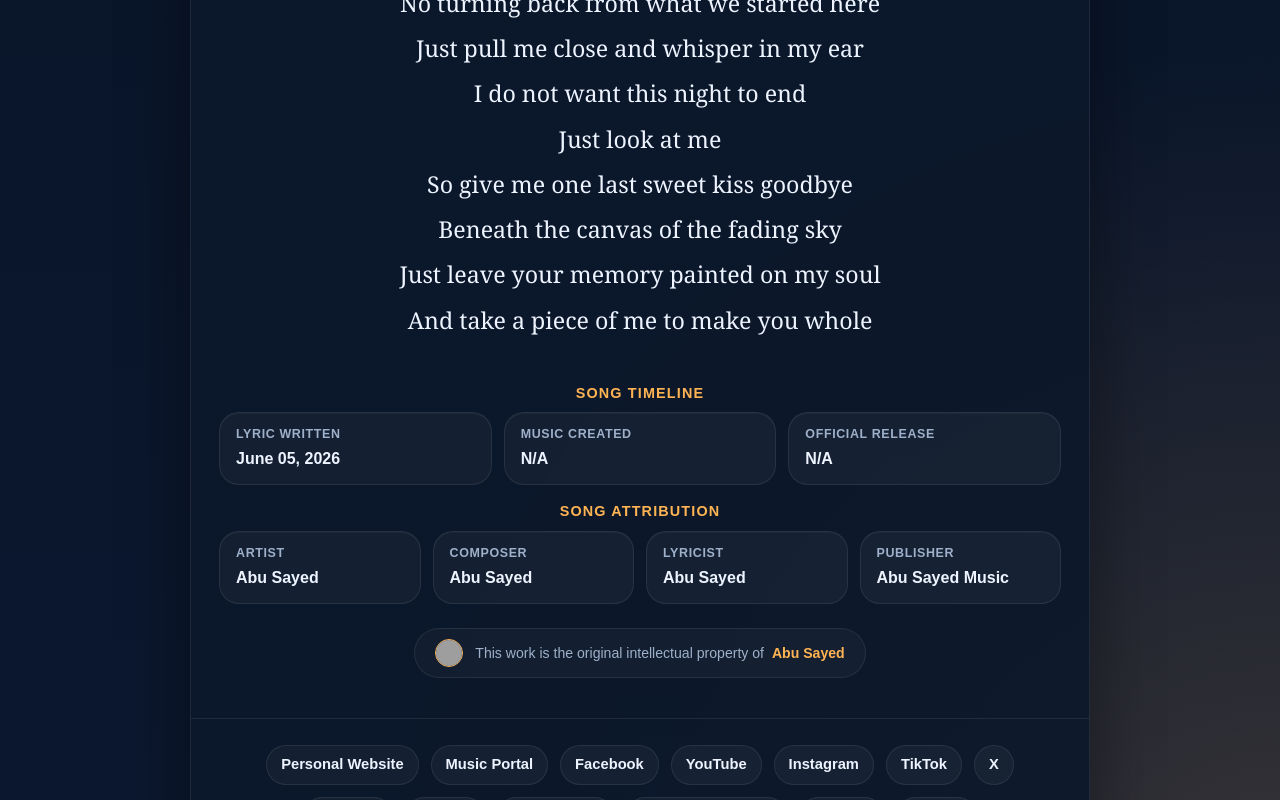
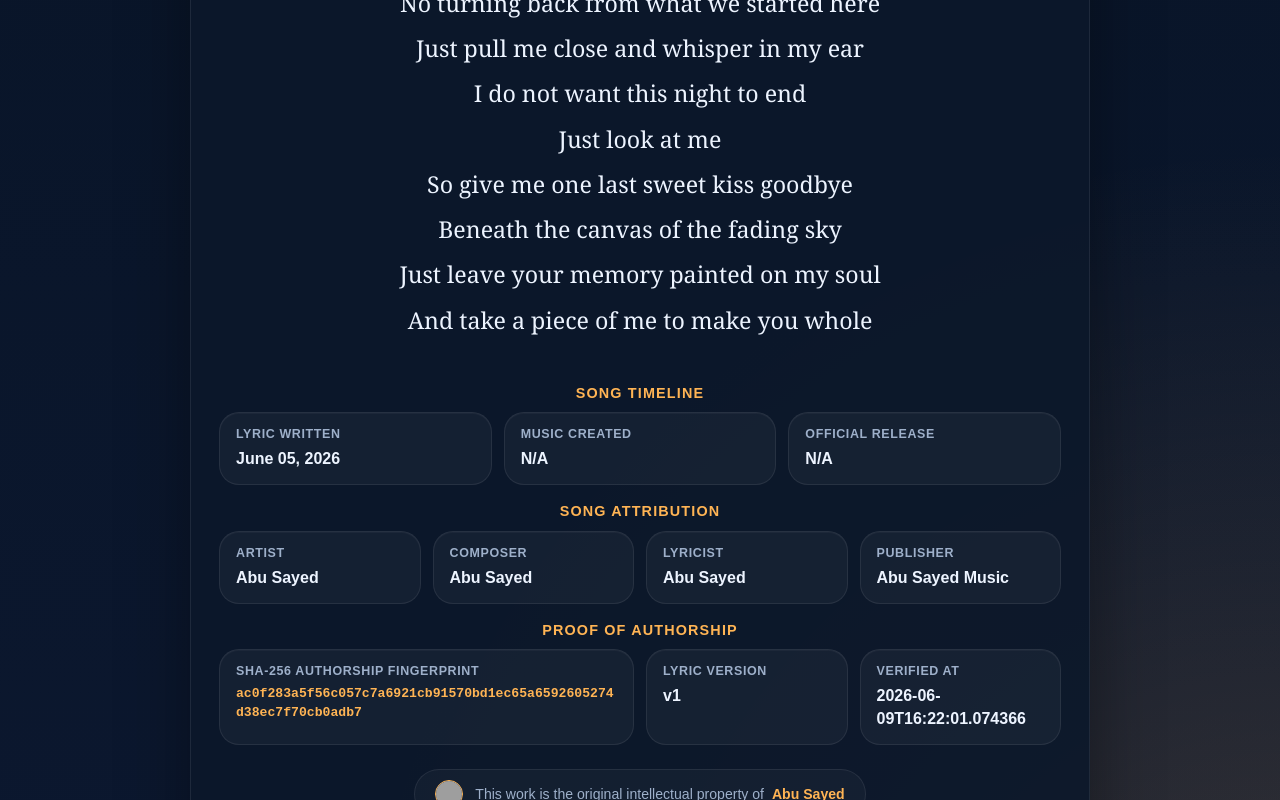
Before and after one commit to ImAbuSayed/last-sweet-kiss-goodbye, a plain HTML site: page index.html in a window 1280 px wide. Shown: the part 2000-2800 px from the top of the page. Drawn offline with Linux system fonts and the light colour scheme; grey boxes are pictures that could not be loaded.

Commit message:
feat: update song assets v1 with signed GPG commit [verified]

```diff
--- a/index.html
+++ b/index.html
@@ -14,9 +14,9 @@
     <meta name="keywords" content="Last Sweet Kiss Goodbye, Abu Sayed lyrics, original song lyrics, Abu Sayed original song, Abu Sayed lyricist, Abu Sayed composer, Abu Sayed songwriter, official lyrics">
     <meta name="robots" content="index,follow,max-snippet:-1,max-image-preview:large,max-video-preview:-1">
     <meta name="referrer" content="strict-origin-when-cross-origin">
-    <meta name="description" content="Explore the official lyrics of &#x27;Last Sweet Kiss Goodbye&#x27;, a unique musical creation written and composed by Abu Sayed.">
+    <meta name="description" content="Official lyrics for &#x27;Last Sweet Kiss Goodbye&#x27;, an original song written, composed, created, and owned by Abu Sayed.">
     <meta property="og:title" content="Last Sweet Kiss Goodbye - Original Lyrics by Abu Sayed">
-    <meta property="og:description" content="Explore the official lyrics of &#x27;Last Sweet Kiss Goodbye&#x27;, a unique musical creation written and composed by Abu Sayed.">
+    <meta property="og:description" content="Official lyrics for &#x27;Last Sweet Kiss Goodbye&#x27;, an original song written, composed, created, and owned by Abu Sayed.">
     <meta property="og:type" content="music.song">
     <meta property="og:url" content="https://imabusayed.github.io/last-sweet-kiss-goodbye/">
     <meta property="og:site_name" content="Abu Sayed Music">
@@ -24,7 +24,7 @@
     <meta name="last-modified" content="2026-06-05 12:31:46">
     <meta name="twitter:card" content="summary_large_image">
     <meta name="twitter:title" content="Last Sweet Kiss Goodbye - Original Lyrics by Abu Sayed">
-    <meta name="twitter:description" content="Explore the official lyrics of &#x27;Last Sweet Kiss Goodbye&#x27;, a unique musical creation written and composed by Abu Sayed.">
+    <meta name="twitter:description" content="Official lyrics for &#x27;Last Sweet Kiss Goodbye&#x27;, an original song written, composed, created, and owned by Abu Sayed.">
     <link rel="canonical" href="https://imabusayed.github.io/last-sweet-kiss-goodbye/">
     <link rel="sitemap" type="application/xml" title="Sitemap" href="https://imabusayed.github.io/last-sweet-kiss-goodbye/sitemap.xml">
     <link rel="author" href="https://github.com/ImAbuSayed">
@@ -100,7 +100,7 @@
       "@id": "https://imabusayed.github.io/last-sweet-kiss-goodbye#webpage",
       "url": "https://imabusayed.github.io/last-sweet-kiss-goodbye/",
       "name": "Last Sweet Kiss Goodbye - Original Lyrics by Abu Sayed",
-      "description": "Explore the official lyrics of 'Last Sweet Kiss Goodbye', a unique musical creation written and composed by Abu Sayed.",
+      "description": "Official lyrics for 'Last Sweet Kiss Goodbye', an original song written, composed, created, and owned by Abu Sayed.",
       "isPartOf": {
         "@id": "https://music.abusayed.com.bd/#website"
       },
@@ -537,7 +537,7 @@
 
         <div class="controls">
             <button class="btn-speak" id="speakBtn" title="Read the lyrics aloud"><span id="speakText">Read Aloud</span></button>
-            <a href="https://music.abusayed.com.bd/Licensing/?https://imabusayed.github.io/last-sweet-kiss-goodbye/" class="btn-license" title="Get licensing for this song" target="_blank">Get License For Last Sweet Kiss Goodbye</a>
+            <a href="https://music.abusayed.com.bd/Licensing/?https://imabusayed.github.io/last-sweet-kiss-goodbye/" class="btn-license" title="Get licensing for this song" target="_blank">Obtain a Music License for Last Sweet Kiss Goodbye</a>
 
         </div>
         <br>
@@ -612,6 +612,26 @@
             <div class="meta-card">
                 <span class="meta-label">Publisher</span>
                 <strong>Abu Sayed Music</strong>
+            </div>
+
+                </div>
+            </div>
+
+            <div class="details-block">
+                <div class="details-title">Proof of Authorship</div>
+                <div class="meta-grid">
+
+            <div class="meta-card" style="grid-column: span 2;">
+                <span class="meta-label">SHA-256 Authorship Fingerprint</span>
+                <strong style="word-break: break-all; font-family: monospace; font-size: 0.82rem; color: var(--accent);">ac0f283a5f56c057c7a6921cb91570bd1ec65a6592605274d38ec7f70cb0adb7</strong>
+            </div>
+            <div class="meta-card">
+                <span class="meta-label">Lyric Version</span>
+                <strong>v1</strong>
+            </div>
+            <div class="meta-card">
+                <span class="meta-label">Verified At</span>
+                <strong>2026-06-09T16:22:01.074366</strong>
             </div>
 
                 </div>
```
Also changed, not shown: excerpts/Bridge-Preview.txt (added), excerpts/Chorus-Preview.txt (added), excerpts/Final-Chorus-Preview.txt (added), excerpts/Hook-Preview.txt (added), excerpts/Post-Chorus-2-Preview.txt (added), excerpts/Post-Chorus-Preview.txt (added), excerpts/Pre-Chorus-2-Preview.txt (added), excerpts/Pre-Chorus-Preview.txt (added), excerpts/Verse-1-Preview.txt (added), excerpts/Verse-2-Preview.txt (added), hashes.txt (added), llms.txt, lyrics_backup/2026-06-09_last-sweet-kiss-goodbye-v1.txt (added), manifest.json (added), 1 other file.
